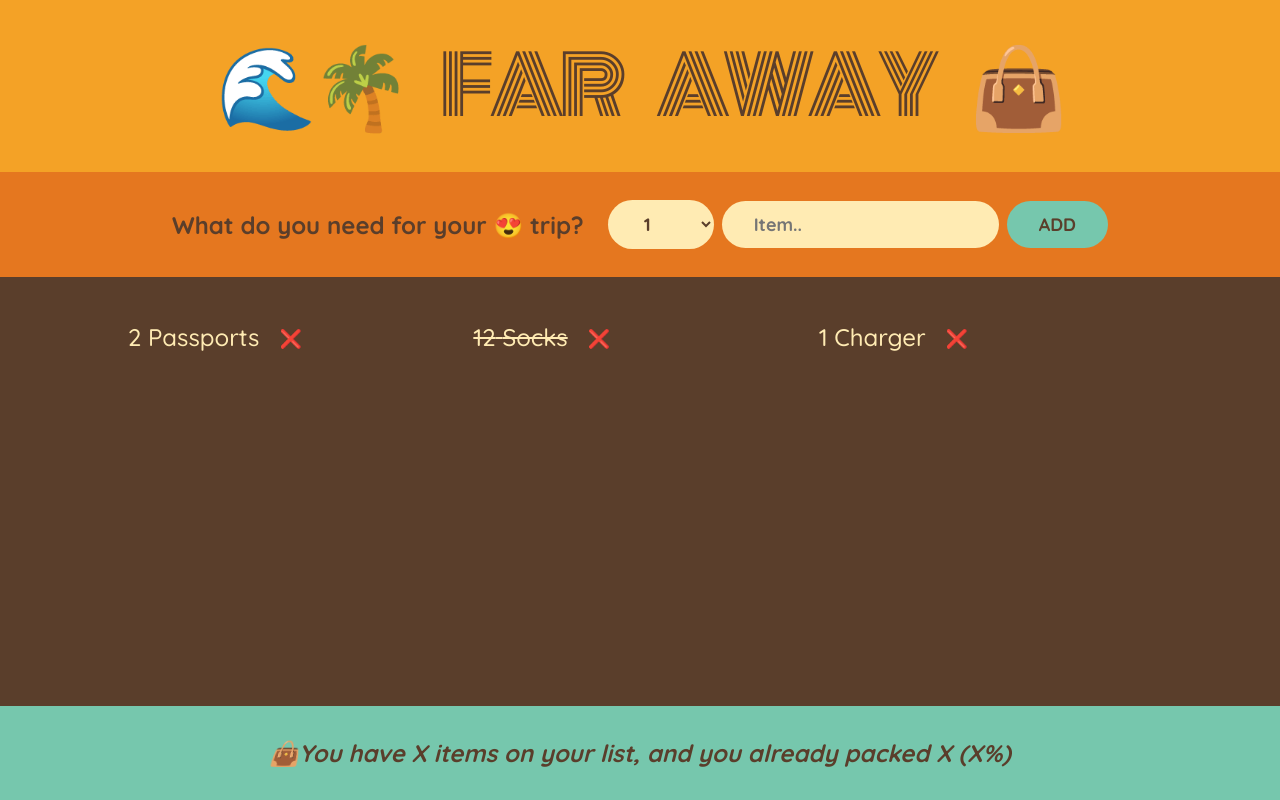
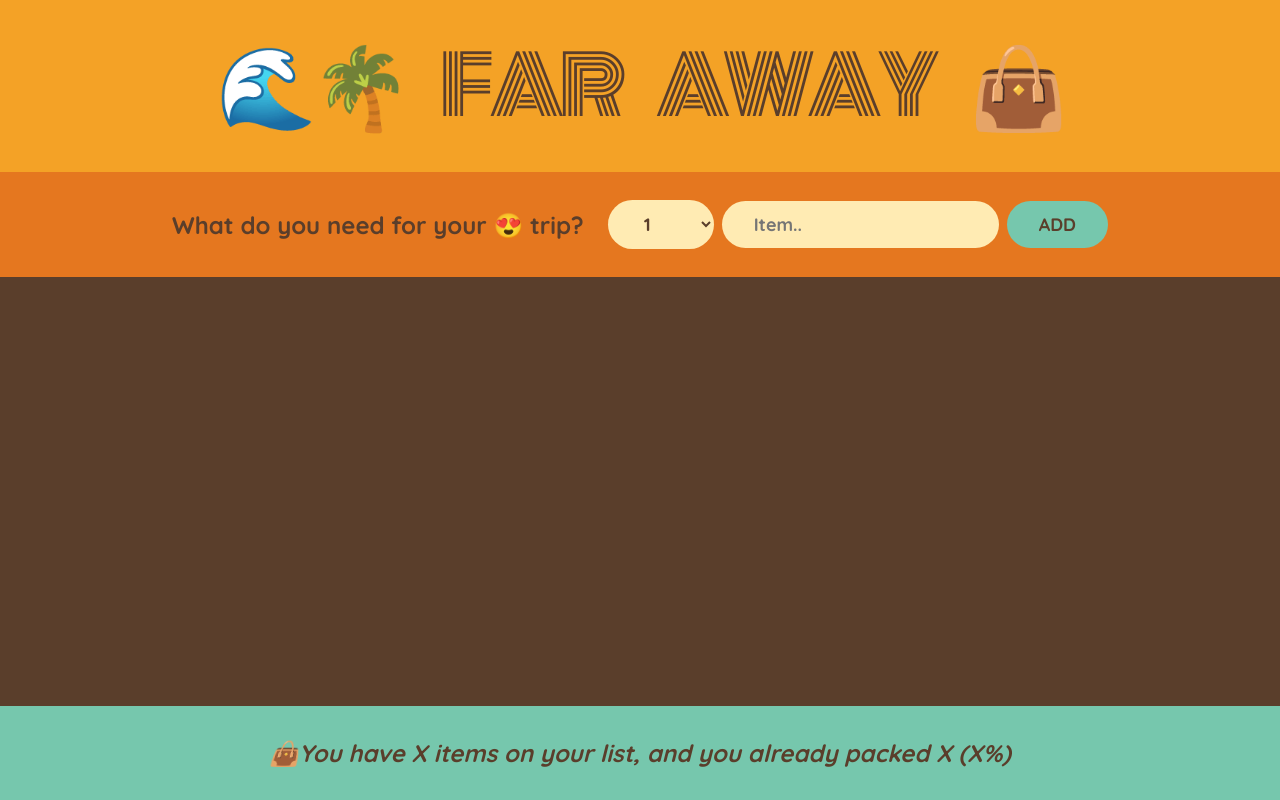
Before and after one commit to YohannesGetahunSimegn/PackSmart, a React (Create React App) app: page / in a window 1280 px wide. Built offline with nearby package versions, Linux system fonts and the light colour scheme.

Commit message:
State lifted up

```diff
--- a/src/App.js
+++ b/src/App.js
@@ -1,17 +1,23 @@
 import { useState } from "react";
 
-const initialItems = [
-  { id: 1, description: "Passports", quantity: 2, packed: false },
-  { id: 2, description: "Socks", quantity: 12, packed: true },
-  { id: 3, description: "Charger", quantity: 1, packed: false },
-];
+// const initialItems = [
+//   { id: 1, description: "Passports", quantity: 2, packed: false },
+//   { id: 2, description: "Socks", quantity: 12, packed: true },
+//   { id: 3, description: "Charger", quantity: 1, packed: false },
+// ];
 
 export default function App() {
+  const [items, setItems] = useState([]);
+
+  function handleAddItems(item) {
+    setItems((items) => [...items, item]);
+  }
+
   return (
     <div className="app">
       <Logo />
-      <Form />
-      <PackingList />
+      <Form onAddItems={handleAddItems} />
+      <PackingList items={items} />
       <Stats />
     </div>
   );
@@ -21,9 +27,10 @@
   return <h1>🌊🌴 Far away 👜</h1>;
 }
 
-function Form() {
+function Form({ onAddItems }) {
   const [description, setDescription] = useState("");
   const [quantity, setQuantity] = useState(1);
+
   function handleSubmit(e) {
     e.preventDefault();
 
@@ -31,6 +38,7 @@
 
     const newItem = { description, quantity, packed: false, id: Date.now() };
     console.log(newItem);
+    onAddItems(newItem);
 
     setDescription("");
     setQuantity(1);
@@ -60,11 +68,11 @@
   );
 }
 
-function PackingList() {
+function PackingList({ items }) {
   return (
     <div className="list">
       <ul>
-        {initialItems.map((item) => (
+        {items.map((item) => (
           <Item item={item} key={item.id} />
         ))}
       </ul>
```
